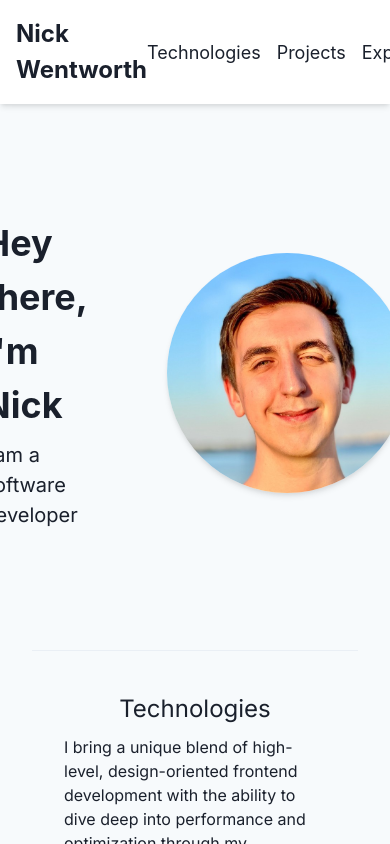
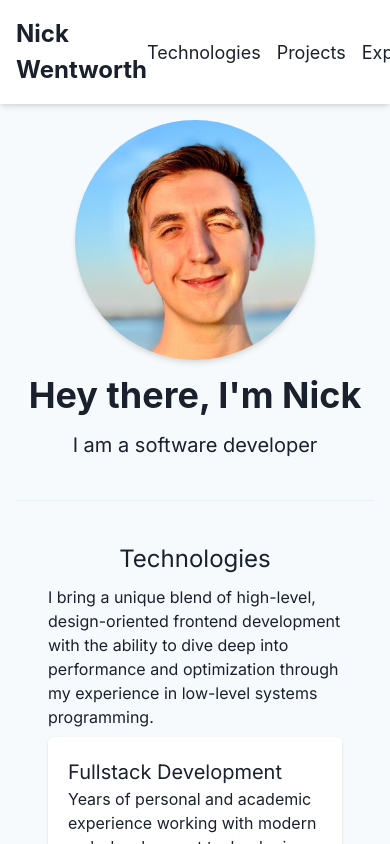
Before and after one commit to NickWentworth/portfolio, a React (Vite) app: page / in a window 390 px wide. Built offline with nearby package versions, Linux system fonts and the light colour scheme.

Commit message:
improved responsiveness of main page

```diff
--- a/src/App.tsx
+++ b/src/App.tsx
@@ -91,13 +91,18 @@ export default function App() {
                 bg='gray.50'
                 maxW='1200px'
                 m='auto'
-                p='2rem'
+                p={{ base: '1rem', md: '2rem' }}
                 gap='2rem'
                 divider={<Divider />}
             >
                 {/* intro */}
-                <Center gap='5rem' p='5rem 0'>
-                    <Stack>
+                <Stack
+                    align='center'
+                    justify='center'
+                    direction={{ base: 'column-reverse', md: 'row' }}
+                    columnGap='5rem'
+                >
+                    <Stack align={{ base: 'center', md: 'normal' }}>
                         <Text as='b' fontSize='4xl'>
                             Hey there, I'm Nick
                         </Text>
@@ -112,7 +117,7 @@ export default function App() {
                         borderRadius='full'
                         shadow='md'
                     />
-                </Center>
+                </Stack>
 
                 {/* technologies */}
                 <Stack align='center' p='0 2rem'>
@@ -125,7 +130,7 @@ export default function App() {
                         low-level systems programming.
                     </Text>
 
-                    <Stack direction='row'>
+                    <SimpleGrid columns={{ base: 1, md: 2 }} gap='0.5rem'>
                         <Card>
                             <CardBody>
                                 <Text fontSize='xl'>Fullstack Development</Text>
@@ -146,7 +151,7 @@ export default function App() {
                                 in Rust and C languages.
                             </CardBody>
                         </Card>
-                    </Stack>
+                    </SimpleGrid>
                 </Stack>
 
                 {/* projects */}
```
